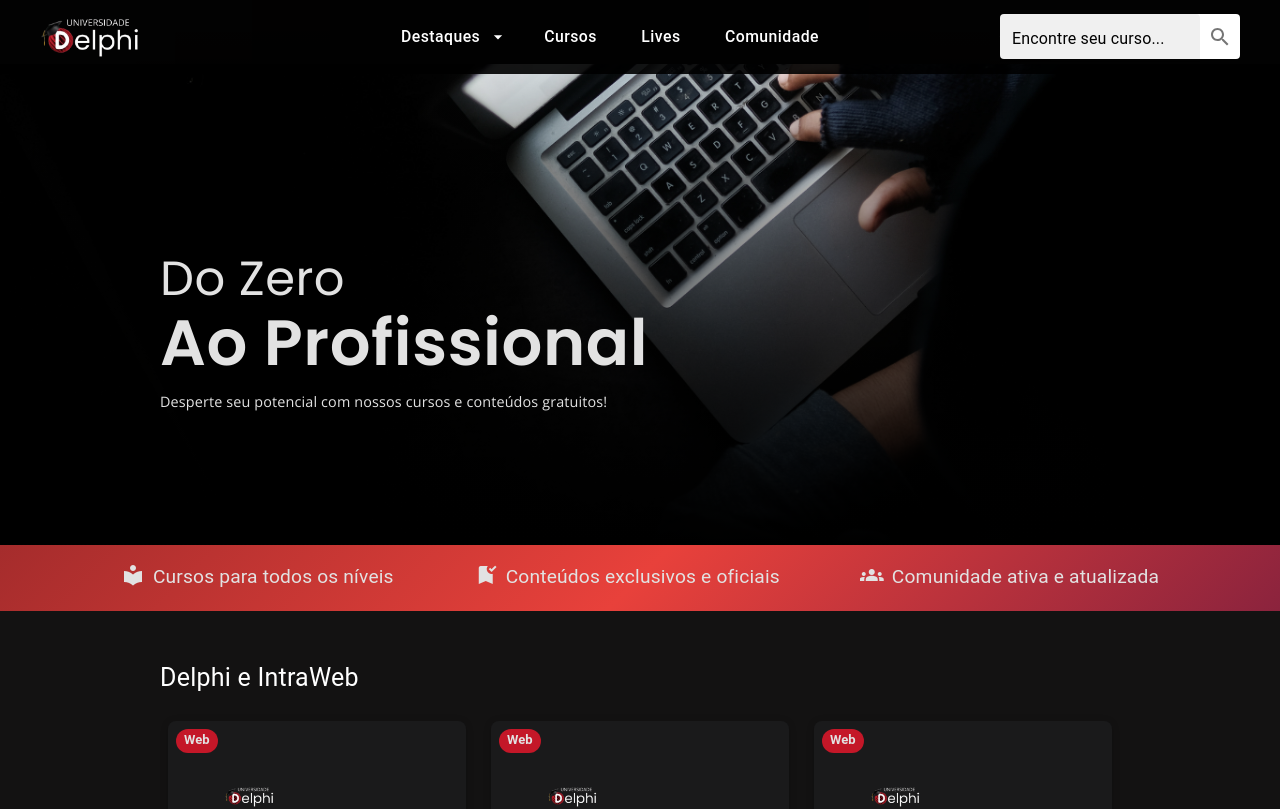
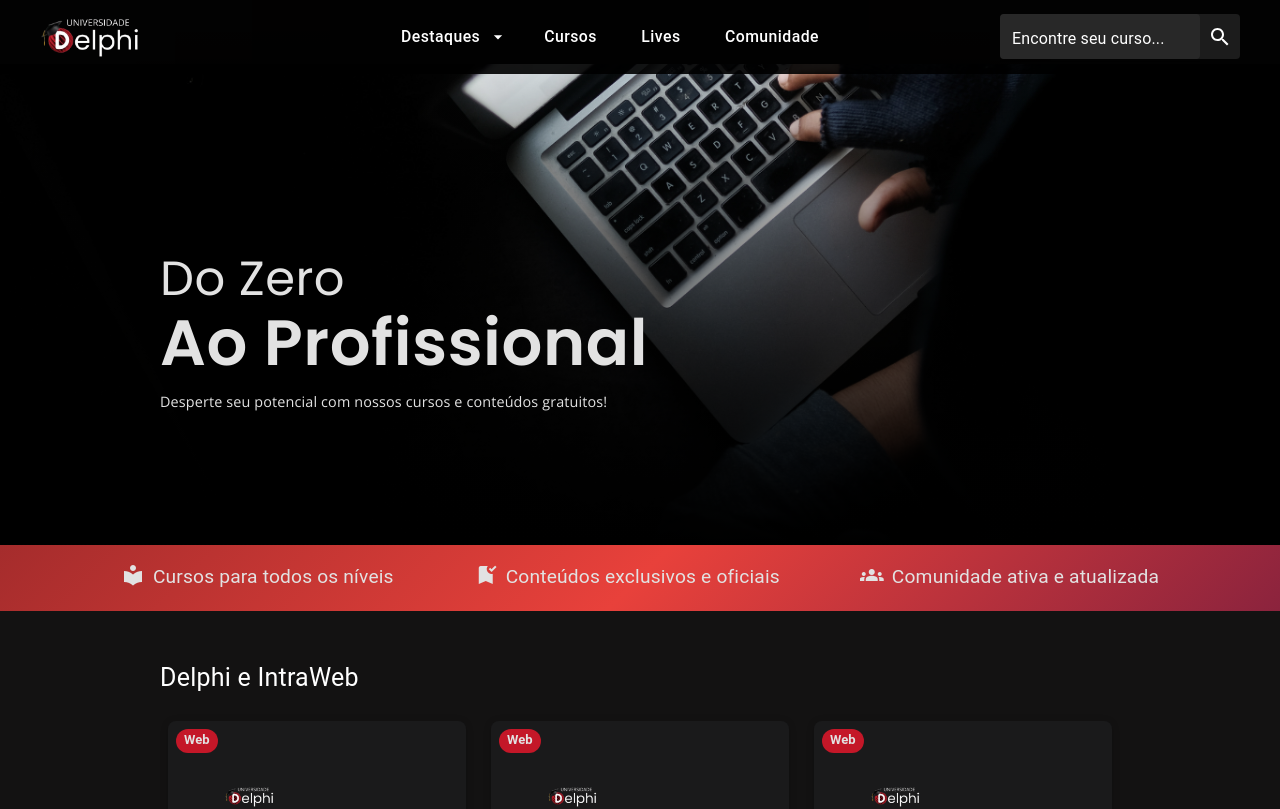
Before and after one commit to WeldonThallysson/Universidade_Delphi, a React (Vite) app: page / in a window 1280 px wide. Shown: the top 809 px of the page. Built offline with nearby package versions, Linux system fonts and the light colour scheme.

Commit message:
_integração

```diff
--- a/src/components/UI/Inputs/index.tsx
+++ b/src/components/UI/Inputs/index.tsx
@@ -32,7 +32,7 @@ const SearchInputAutocomplete: React.FC<SearchInputAutocompleteProps> = ({ optio
 
 
   return (
-    <Box sx={{ display: 'flex', width: "100%", background: 'white', borderRadius: 1,  }}>
+    <Box sx={{ display: 'flex', width: "100%", background: '#3d3d3d71', borderRadius: 1,  }}>
       <Autocomplete
         freeSolo
         options={filteredOptions}
@@ -49,24 +49,29 @@ const SearchInputAutocomplete: React.FC<SearchInputAutocompleteProps> = ({ optio
             xs: "100%",
             lg: 200
           },
+          color:"white",
           border: "none",
+
           "& .MuiOutlinedInput-root": {
             borderRadius: 5,
             "& fieldset": {
-              borderColor: "#000000", // Cor vermelha do outline
+              borderColor: "#ffffff", // Cor vermelha do outline
             },
             "&:hover fieldset": {
-              borderColor: "#030303", // Cor vermelha ao passar o mouse (hover)
+              borderColor: "#ffffff", // Cor vermelha ao passar o mouse (hover)
             },
             "&.Mui-focused fieldset": {
-              borderColor: "#111010", // Cor vermelha ao focar no campo
+              borderColor: "#ffffff", // Cor vermelha ao focar no campo
             },
           },
           "& .MuiFormLabel-root": {
-            color: "#020202", // Cor vermelha do label
+            color: "#ffffff", // Cor vermelha do label
           },
           "& .MuiFormLabel-root.Mui-focused": {
-            color: "#161616", // Cor vermelha do label ao focar
+            color: "#ffffff", // Cor vermelha do label ao focar
+          },
+          "& .MuiAutocomplete-clearIndicator": {
+            color: "#ffffff", // Altera a cor do "x" (botão de limpar)
           },
 
         }}
@@ -77,17 +82,21 @@ const SearchInputAutocomplete: React.FC<SearchInputAutocompleteProps> = ({ optio
             variant="filled"
             size="small"
             sx={{
-              backgroundColor: "white",
+              backgroundColor: "#3d3d3d7a",
               border: "none",
               padding: 0,
-              borderRadius: 10,
-              maxHeight: 45
+              borderRadius: 1,
+              color:"#fff",
+              maxHeight: 45,
+              "& .MuiInputBase-input": {
+                color: "#fff",
+              }
             }}
           />
         )}
       />
       <IconButton onClick={handleSearch}>
-        <SearchIcon />
+        <SearchIcon sx={{color: 'white'}} />
       </IconButton>
     </Box>
   );
```
Also changed, not shown: 1 other file (tests, documents, lock files or other folders).
